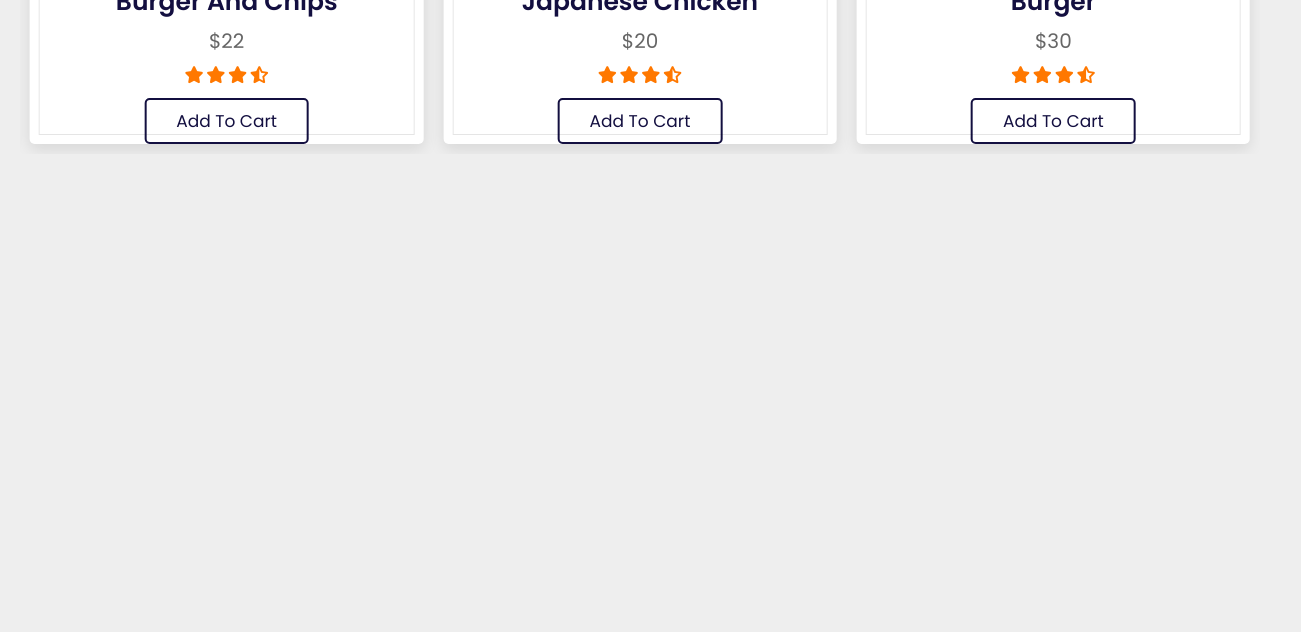
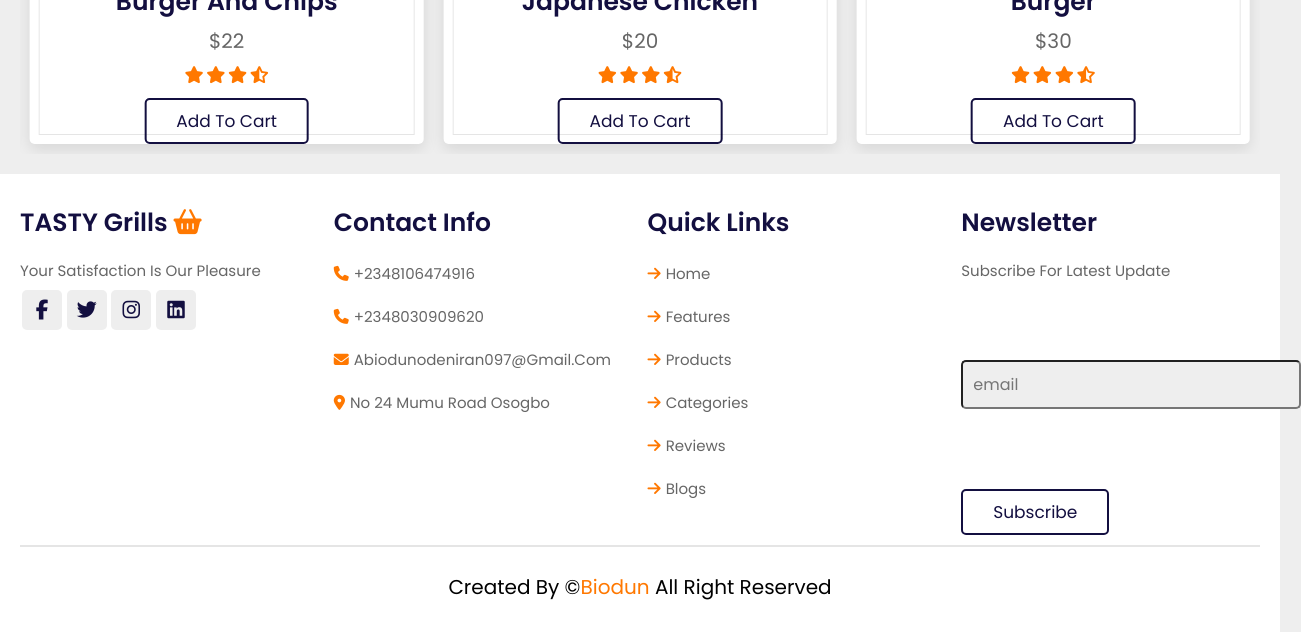
Before and after one commit to Abbey220/Tasty-grills, a plain HTML site: page index.html in a window 1280 px wide. Shown: the part 1700-2332 px from the top of the page, 1301 px wide, since content can reach past the window. Before the commit the page ends 1874 px from the top, so only its background shows below. Drawn offline with nearby package versions, Linux system fonts and the light colour scheme.

Commit message:
i finshed the footer section

```diff
--- a/GODHELP.css
+++ b/GODHELP.css
@@ -207,6 +207,79 @@ section{
     color: var(--orange);
     padding: .5rem 0;
 }
+.footer{
+    background: #fff;
+}
+.footer .box-container{
+    display: grid;
+    grid-template-columns: repeat(auto-fit, minmax(25rem, 1fr));
+    gap: 1.5rem;
+}
+.footer .box-container .box h3{
+    font-size: 2.5rem;
+    color: var(--black);
+    padding: 1rem 0;
+}
+.footer .box-container .box h3 i{
+    color: var(--orange);
+}
+.footer .box-container .box  .links{
+    display: block;
+    font-size: 1.5rem;
+    color: var(--light-color);
+    padding: 1rem 0;
+
+}
+.footer .box-container .box .links i{
+    color: var(--orange);
+    padding-right: .5rem;
+}
+.footer .box-container .box .links:hover i{
+    padding-right: 2rem;
+}
+
+.footer .box-container .box  p{
+    line-height: 1.8rem;
+    font-size: 1.5rem;
+    color: var(--light-color);
+    padding: 1rem 0;
+}
+.footer .box-container .box .share a{
+    height: 4rem;
+    width: 4rem;
+    line-height: 4rem;
+    border-radius: .5rem;
+    font-size: 2rem;
+    color: var(--black);
+    margin-left: .2rem;
+    background: #eee;
+    text-align: center;
+}
+.footer .box-container .box .share a:hover{
+    background: var(--orange);
+    color: #fff;
+
+}
+.footer .box-container .box .email{
+    margin: 7rem 0;
+    padding: 1rem;
+    border-radius: .5rem;
+    background: #eee;
+    font-size: 1.6rem;
+    color: var(--black);
+    text-transform: none;
+}
+.footer .credit{
+    text-align: center;
+    margin-top: 1rem;
+    padding: 1rem;
+    padding-top: 2.5rem;
+    font-size: 2rem;
+    border-top: var(--border);
+}
+.footer .credit span{
+    color: var(--orange);
+}
 
 /*media queries*/
 @media(max-width:991px){
@@ -250,4 +323,7 @@ section{
     .heading{
         font-size: 2.5rem;
     }
+    .footer{
+        text-align: center;
+    }
 }
--- a/index.html
+++ b/index.html
@@ -178,7 +178,46 @@
        </div>
     </section>
     <!--product section ends-->
+<!--footer sections starts-->
+   <section class="footer">
+       <div class="box-container">
+        <div class="box">
+          <h3>TASTY grills <i class="fas fa-shopping-basket"></i></h3>
+          <p>your satisfaction is  our pleasure</p>
+          <div class="share">
+            <a href="#" class="fab fa-facebook-f"></a>
+            <a href="#" class="fab fa-twitter"></a>
+            <a href="#" class="fab fa-instagram"></a>
+            <a href="#" class="fab fa-linkedin"></a>
+          </div>
+        </div>
+        <div class="box">
+          <h3>contact info</h3>
+          <a href="#" class="links"> <i class="fas fa-phone"></i>+2348106474916</a>
+          <a href="#" class="links"> <i class="fas fa-phone"></i>+2348030909620</a>
+          <a href="#" class="links"> <i class="fas fa-envelope"></i>abiodunodeniran097@gmail.com</a>
+          <a href="#" class="links"> <i class="fas fa-map-marker-alt"></i>no 24 mumu road osogbo</a>
+        </div>
+        <div class="box">
+          <h3>quick links</h3>
+          <a href="#" class="links"><i class="fas fa-arrow-right"></i>home</a>
+          <a href="#" class="links"><i class="fas fa-arrow-right"></i>features</a>
+          <a href="#" class="links"><i class="fas fa-arrow-right"></i>products</a>
+          <a href="#" class="links"><i class="fas fa-arrow-right"></i>categories</a>
+          <a href="#" class="links"><i class="fas fa-arrow-right"></i>reviews</a>
+          <a href="#" class="links"><i class="fas fa-arrow-right"></i>blogs</a>
+        </div>
+        <div class="box">
+          <h3>newsletter</h3>
+          <p>subscribe for latest update</p>
+          <input type="email" name="email" id="email" placeholder="email" class="email">
+          <input type="submit" class="btn" value="subscribe">
+        </div>
+       </div>
+       <div class="credit">created by &copy;<span>biodun</span> all right reserved</div>
+   </section>
 
+<!--footer section ends-->
 
     <script src="https://cdn.jsdelivr.net/npm/swiper@11/swiper-bundle.min.js"></script>
     <!--custom javascript file-->
```
